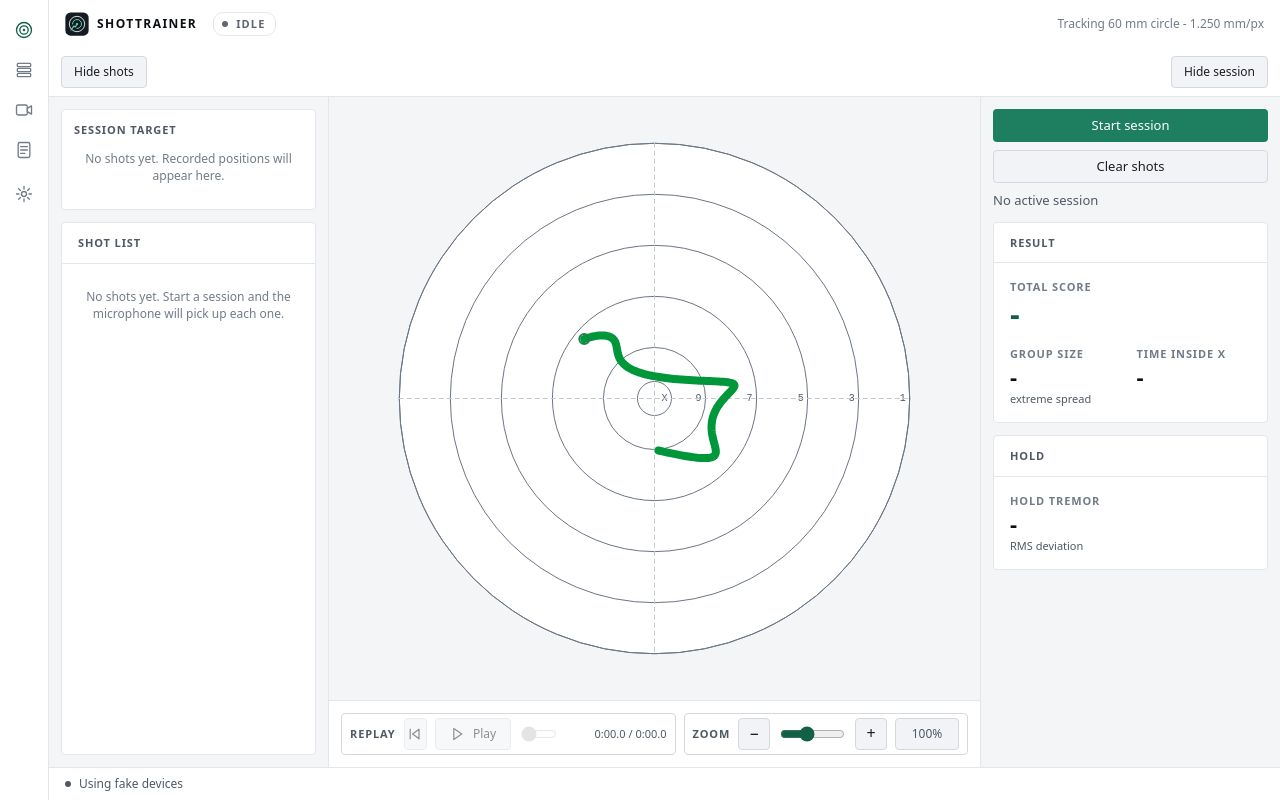
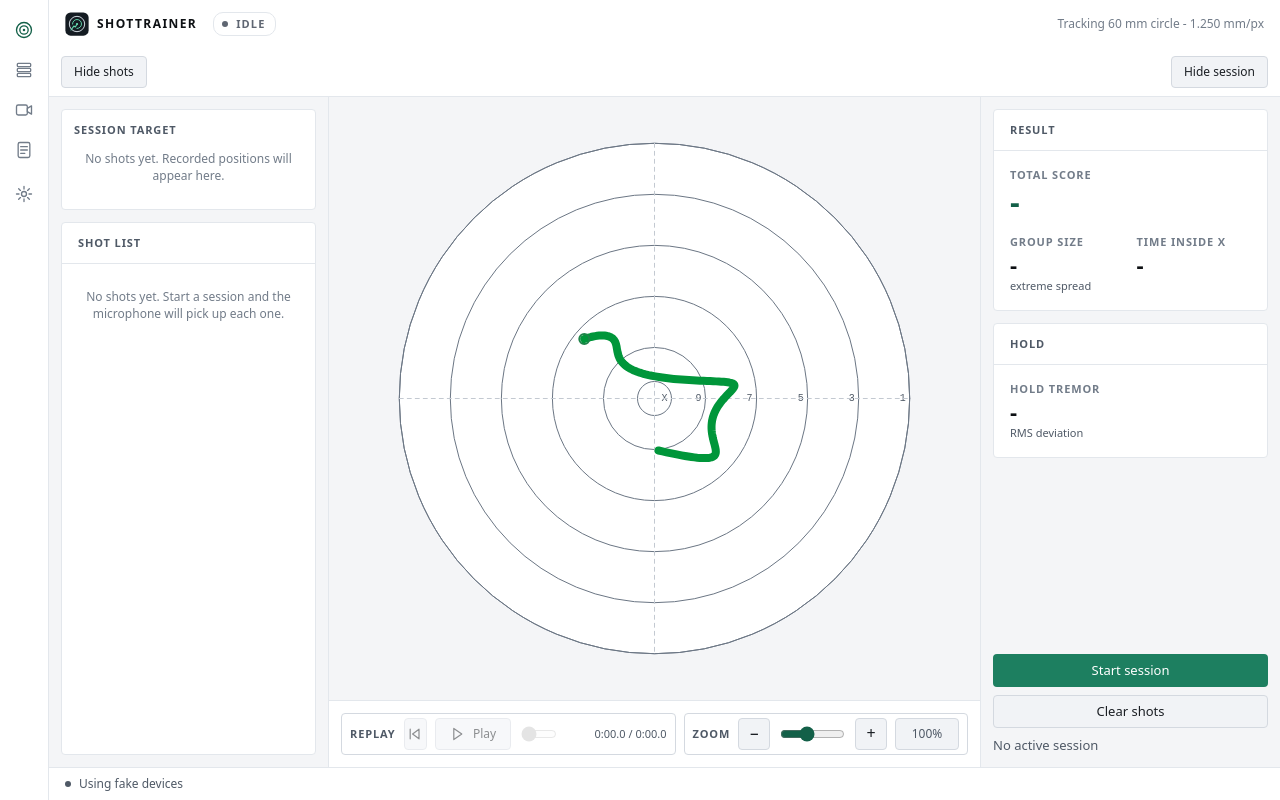
Before and after one commit to dsgnr/ShotTrainer, a Svelte app in the folder frontend/: page / in a window 1280 px wide. Built offline with nearby package versions, Linux system fonts and the light colour scheme.

Commit message:
style: place session controls at the bottom of the sidebar

```diff
--- a/frontend/src/App.svelte
+++ b/frontend/src/App.svelte
@@ -232,7 +232,6 @@
     </div>
   {/snippet}
   {#snippet side()}
-    <SessionControls session={app.session.state} summary={app.session.summary} {send} />
     <HeroStats
       total={app.shots.totalScore}
       shotCount={app.shots.shots.length}
@@ -241,6 +240,9 @@
       {tracePoints}
       {rings}
     />
+    <div class="session-footer">
+      <SessionControls session={app.session.state} summary={app.session.summary} {send} />
+    </div>
   {/snippet}
   {#snippet status()}
     <StatusLine {line} {restarting} onrestart={restart} />
@@ -248,6 +250,11 @@
 </AppShell>
 
 <style>
+  .session-footer {
+    margin-top: auto;
+    flex-shrink: 0;
+  }
+
   .target-column {
     display: flex;
     flex: 1;
```
Also changed, not shown: 1 other file (tests, documents, lock files or other folders).
